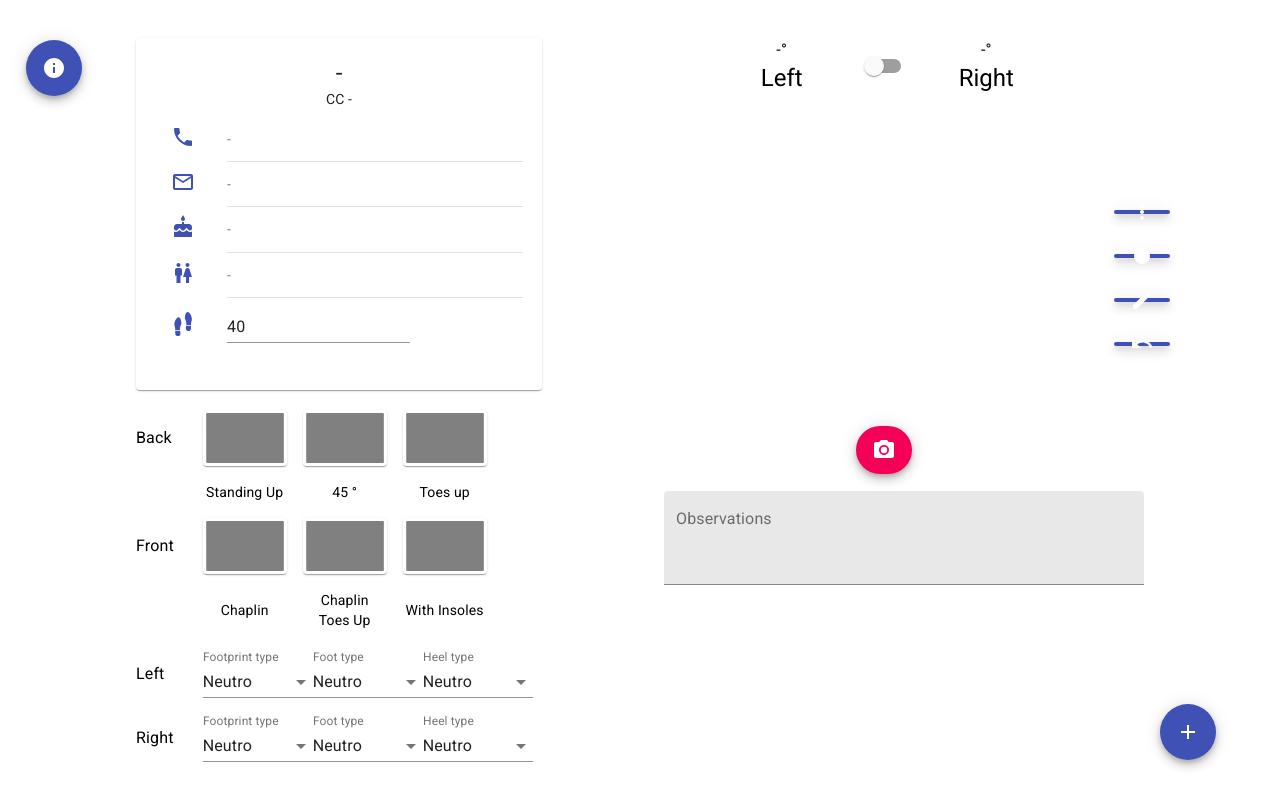
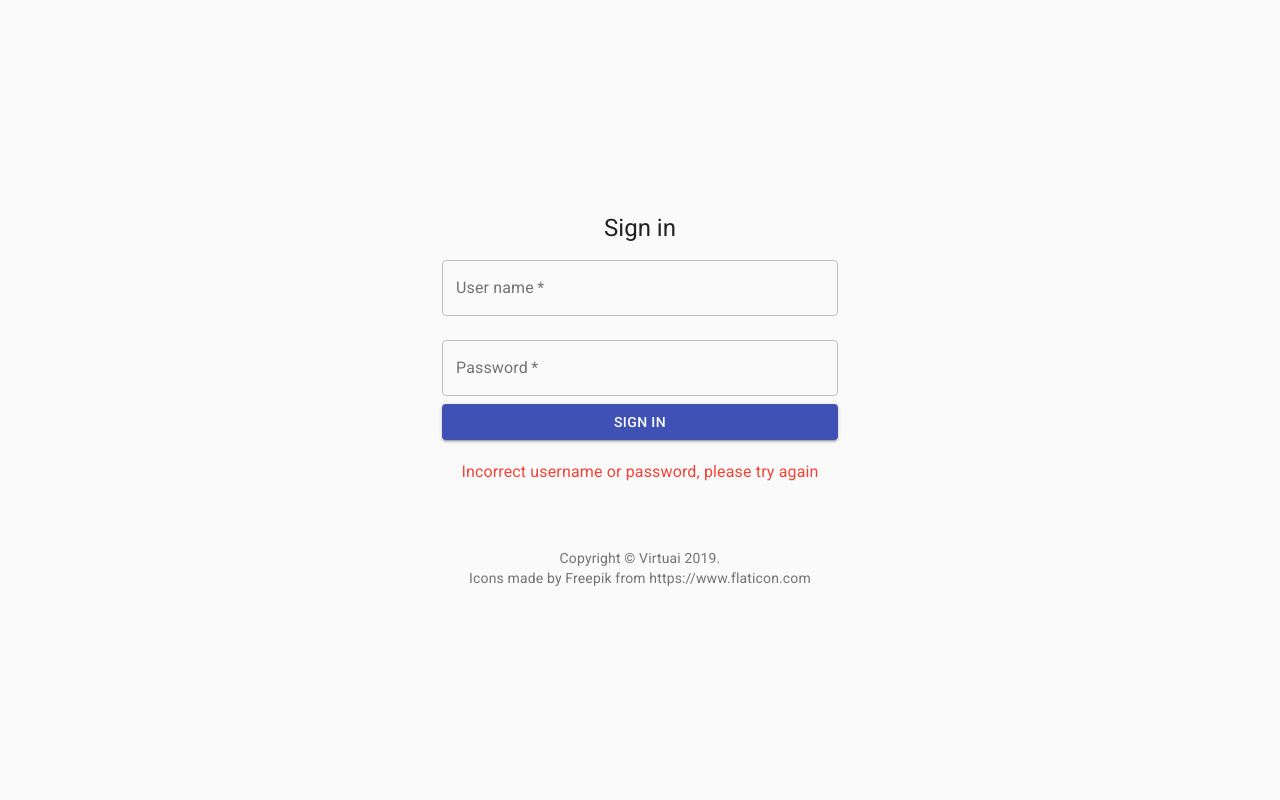
Before and after one commit to paulaperez612/podoscope, a React (Create React App) app in the folder podoscope-ui/: page / in a window 1280 px wide. Both pictures are taken after a click on the button "SIGN IN". Built offline with nearby package versions, Linux system fonts and the light colour scheme.

Commit message:
sign in with credentials

```diff
--- a/podoscope-ui/src/signIn/SignIn.js
+++ b/podoscope-ui/src/signIn/SignIn.js
@@ -7,13 +7,30 @@ import Typography from '@material-ui/core/Typography';
 import Container from '@material-ui/core/Container';
 import Copyright from './Copyright';
 
+import PropTypes from 'prop-types';
 
 export default class SignIn extends Component {
   constructor(props) {
     super(props);
+    this.state = { username: '', password: '', failed: false };
 
+
+
+    this.verifyAuth = this.verifyAuth.bind(this);
   }
 
+  verifyAuth() {
+    console.log(process.env.REACT_APP_USERNAME);
+    console.log(process.env.REACT_APP_PASSWORD);
+    if (this.state.username === process.env.REACT_APP_USERNAME && this.state.password === process.env.REACT_APP_PASSWORD) {
+      this.props.authTrue();
+    }
+    else {
+      console.log('pailas');
+      this.setState({username:'',password:'',failed:true});
+    }
+    // if(process.env.DB_HOST == )
+  }
 
 
   render() {
@@ -25,20 +42,23 @@ export default class SignIn extends Component {
           <Typography component='h1' variant='h5' align='center'>
             Sign in
           </Typography>
-          <form
+          {/* <form
             // className={classes.form}
-          // noValidate
-          >
+            noValidate
+          > */}
           <TextField
             variant='outlined'
             margin='normal'
             required
             fullWidth
-              id='email'
-              label='Email Address'
-              name='email'
-              autoComplete='email'
+            id='username'
+            label='User name'
+            name='username'
+            // autoComplete='email'
+            value={this.state.username}
+            onChange={(x) => this.setState({ username: x.target.value })}
             autoFocus
+
           />
           <TextField
             variant='outlined'
@@ -49,21 +69,33 @@ export default class SignIn extends Component {
             label='Password'
             type='password'
             id='password'
-              autoComplete='current-password'
+            value={this.state.password}
+            onChange={(x) => this.setState({ password: x.target.value })}
+
+          // autoComplete='current-password'
+
           />
 
 
           <Button
-              type='submit'
+            // type='submit'
             fullWidth
             variant='contained'
             color='primary'
-              onClick={this.props.authTrue}
+            onClick={this.verifyAuth}
           >
             Sign In
           </Button>
+          <br />
+          <br />
+          {this.state.failed ?
+            <Typography color='error' align='center'>
+              Incorrect username or password, please try again
+            </Typography> :
+            <br />
+          }
 
-          </form>
+          {/* </form> */}
         </div>
         <Box mt={8}>
           <Copyright />
@@ -76,3 +108,7 @@ export default class SignIn extends Component {
       </Container>);
   }
 }
+
+SignIn.propTypes = {
+  authTrue: PropTypes.func.isRequired,
+}
```
Lines whose indentation alone changed are shown as unchanged.
